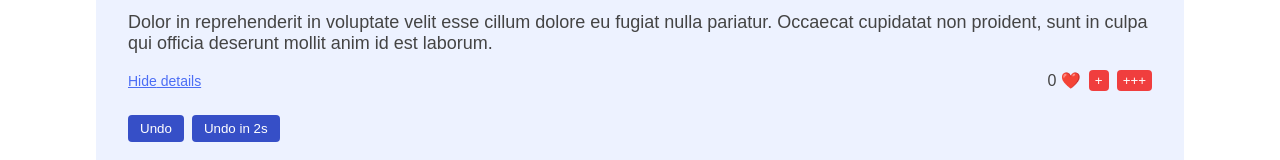
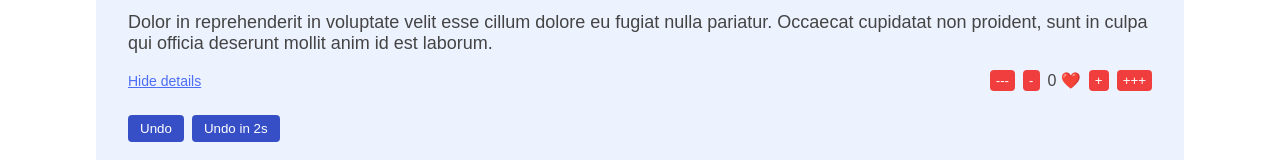
Before and after one commit to vikram-codes/React-Working, a React (Vite) app: page / in a window 1280 px wide. Shown: the part 157-317 px from the top of the page. Built offline with nearby package versions, Linux system fonts and the light colour scheme.

Commit message:
Added Negative and Triple Negative like Feature

```diff
--- a/src/components/TabContent.jsx
+++ b/src/components/TabContent.jsx
@@ -11,6 +11,12 @@ export default function TabContent({ item }) {
   function handleTripleInc() {
     setLikes(likes + 3);
   }
+  function handleNegativeInc() {
+    setLikes(likes - 1);
+  }
+  function handleNegativeTripleInc() {
+    setLikes(likes - 3);
+  }
   return (
     <div className="tab-content">
       <h4>{item.summary}</h4>
@@ -22,6 +28,8 @@ export default function TabContent({ item }) {
         </button>
 
         <div className="hearts-counter">
+          <button onClick={handleNegativeTripleInc}>---</button>
+          <button onClick={handleNegativeInc}> - </button>
           <span>{likes} ❤️</span>
           <button onClick={handleInc}>+</button>
           <button onClick={handleTripleInc}>+++</button>
```
